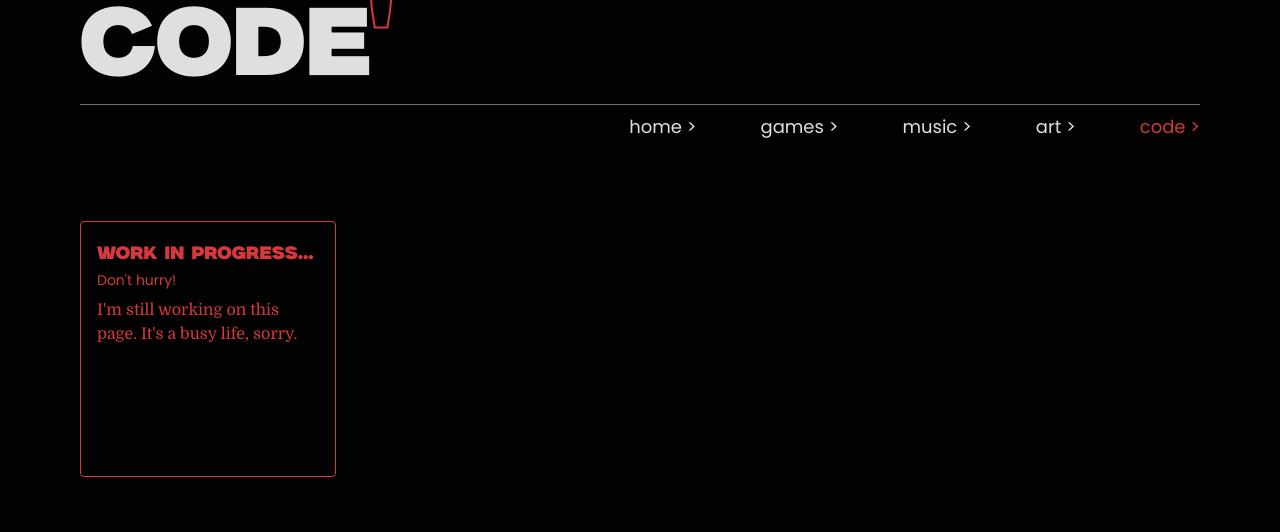
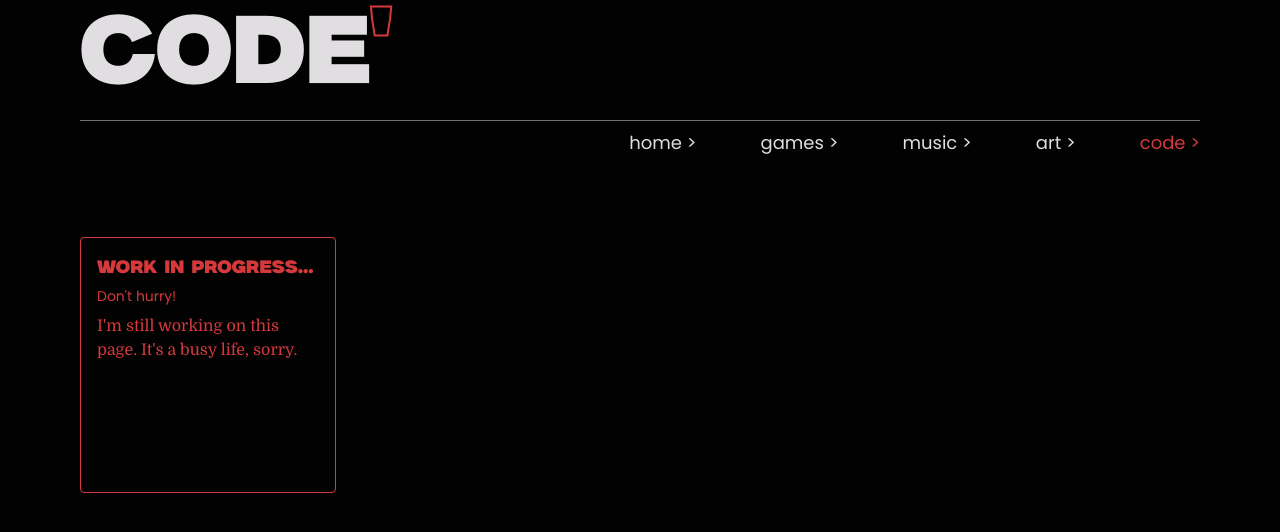
Before and after one commit to guilhermevbagio/landing-pagee, a Vue app: page /code in a window 1280 px wide. Shown: the top 532 px of the page. Built offline with nearby package versions, Linux system fonts and the light colour scheme.

Commit message:
update game page

```diff
--- a/src/components/TopicCard.vue
+++ b/src/components/TopicCard.vue
@@ -37,21 +37,23 @@ defineProps({
     <div class="cursor-pointer h-full hover:-translate-y-2 transition-all will-change-transform duration-150 ease-in-out"
         @mouseover="isHovered = true" @mouseleave="isHovered = false"
         >
-        <div class="h-full w-full border rounded p-4 pb-2 border-accent transition-border"
-            :class="{'border-bright': isHovered}"
+        <div class="h-full w-full border rounded p-4 pb-1 border-accent transition-border"
+            :class="{'border-bright': isHovered }"
         >
-            <div v-if="big" class="h-32 w-full overflow-clip relative rounded-sm border mb-4 transition-border"
+            <div v-if="big" class="h-[50%] w-full overflow-clip relative rounded-sm border mb-4 transition-border"
                  :class="isHovered ? 'border-bright' : 'border-accent'">
             </div>
-            <h1 class="flex flex-row gap-2 justify-between items-start text-start align-top text-md leading-8" :class="[
+            <h1 class="flex flex-row gap-2 justify-between items-start text-start align-top text-md w-full" :class="[
                     isHovered ? 'text-bright' : (!big ? 'text-accent' : 'text-bright'),
                     'font-milker',
-                    big ? 'text-4xl' : 'text-lg'
+                    big ? 'text-4xl leading-8 ' : 'text-lg leading-1'
                 ]">
                 {{ title }}
-                <svg v-if="linked" xmlns="http://www.w3.org/2000/svg" :width="big ? 24 : 20" :height="big ? 24 : 20" viewBox="0 0 24 24" fill="none" stroke="currentColor" stroke-width="2" stroke-linecap="round" stroke-linejoin="round" class="lucide lucide-external-link-icon lucide-external-link"><path d="M15 3h6v6"/><path d="M10 14 21 3"/><path d="M18 13v6a2 2 0 0 1-2 2H5a2 2 0 0 1-2-2V8a2 2 0 0 1 2-2h6"/></svg>
+                <div v-if="linked">
+                    <svg xmlns="http://www.w3.org/2000/svg" width="24 " height="24" viewBox="0 0 24 24" fill="none" stroke="currentColor" stroke-width="2" stroke-linecap="round" stroke-linejoin="round" class="lucide lucide-external-link-icon lucide-external-link"><path d="M15 3h6v6"/><path d="M10 14 21 3"/><path d="M18 13v6a2 2 0 0 1-2 2H5a2 2 0 0 1-2-2V8a2 2 0 0 1 2-2h6"/></svg>
+                </div>
             </h1>
-            <div v-if="time" :class=" isHovered ? 'text-bright' : 'text-accent'" class="text-sm font-light font-poppins"> {{ time }} </div>
+            <div v-if="time" :class=" isHovered ? 'text-bright' : 'text-accent'" class="text-sm font-light font-poppins pt-1"> {{ time }} </div>
             <div v-if="text" class="min-h-48 h-48 py-2 font-playfair" :class=" isHovered ? 'text-bright' : 'text-accent' "> {{ text }} </div>
         </div>
         <div v-if="linked" class="w-full px-4 mt-2 pb-0">
--- a/src/components/TopicPage.vue
+++ b/src/components/TopicPage.vue
@@ -64,7 +64,7 @@ function clear(){
     <div class="h-screen w-screen px-20 flex flex-col">
         <header class="w-full mb-20 bg-dark">
             <div class="flex flex-row grid-rows-1 w-full justify-start items-baseline border-b pb-2 border-bright border-opacity-50">
-                <div class="text-bright text-8xl w-[33%]">
+                <div class="text-bright text-8xl py-2 w-[33%]">
                     <h1 class="font-milker select-none">
                         {{ title }}<strong class="font-normal specialtext text-accent">'</strong>
                     </h1>
@@ -103,7 +103,7 @@ function clear(){
             </nav>
         </header>
 
-        <ul class="grid grid-cols-4  gap-8">
+        <ul class="grid grid-cols-4 gap-8 pb-10">
             <li v-for="(card, index) in timelineContent.cards" class="*:h-64 *:min-h-full" :key="index">
                 <a v-if="card.link" :href="card.link" target="_blank">
                     <TopicCard
```
Also changed, not shown: public/Timeline/games.json (+31 -4 lines).
